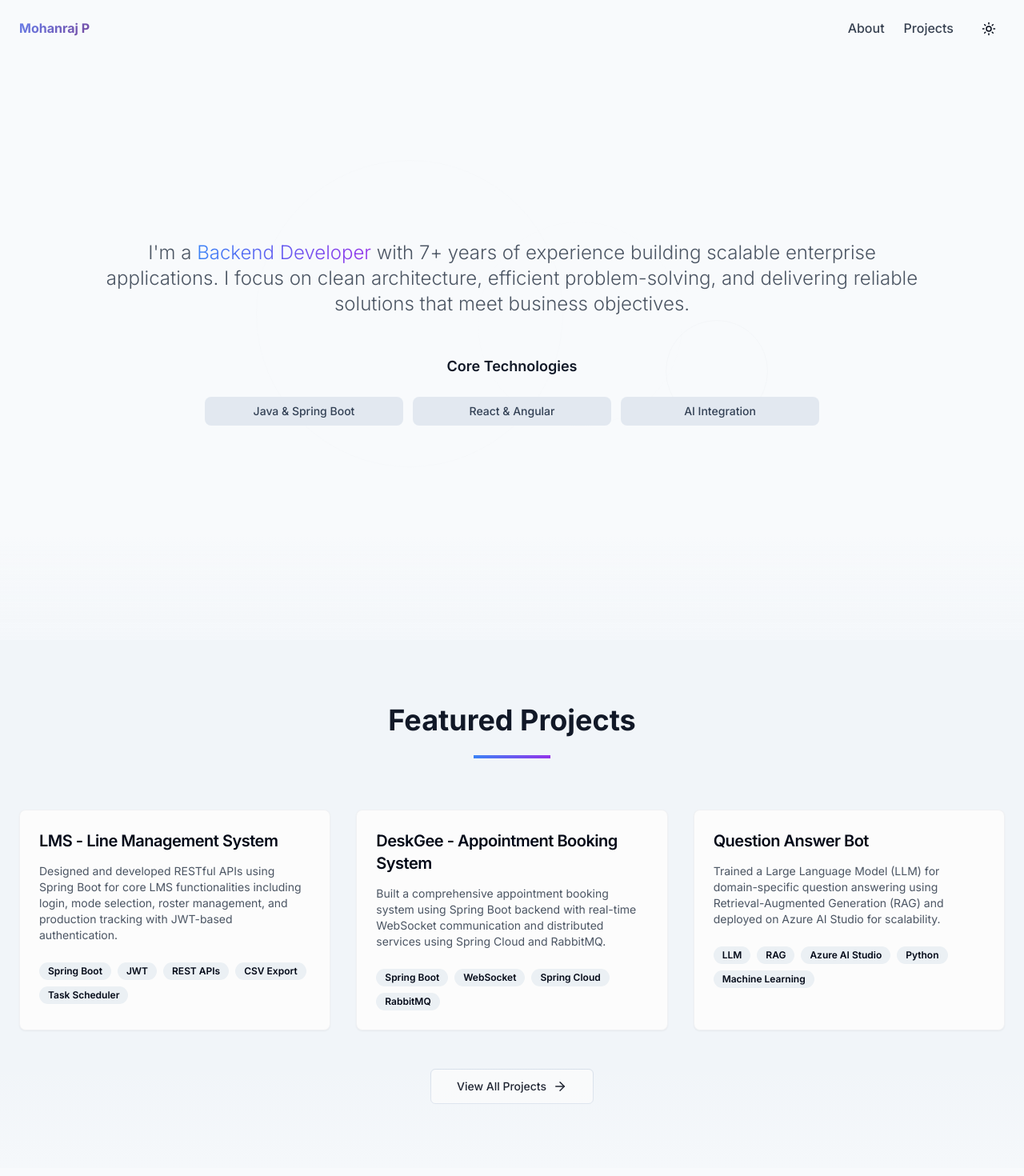
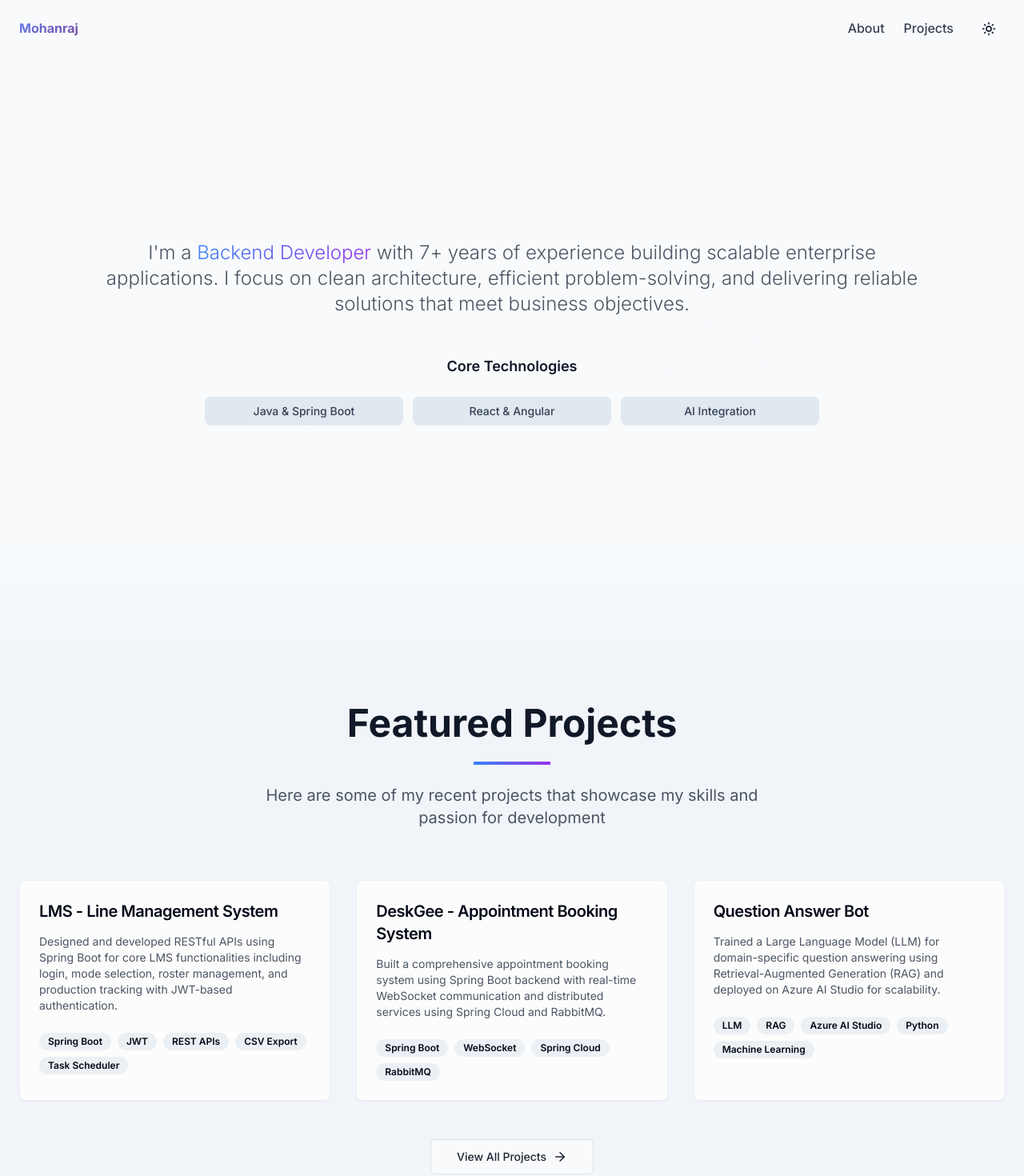
Before and after one commit to mohanraj-code/myportfolio, a React (Vite) app: page / in a window 1280 px wide. Shown: the top 1470 px of the page at 80% size. Built offline with nearby package versions, Linux system fonts and the light colour scheme.

Commit message:
Modified header and removed Parallax Section

```diff
--- a/src/components/Experience.tsx
+++ b/src/components/Experience.tsx
@@ -40,6 +40,9 @@ const Experience: React.FC = () => {
             Experience
           </h2>
           <div className="w-24 h-1 bg-gradient-to-r from-blue-500 to-purple-600 mx-auto mb-6"></div>
+          <p className="text-xl text-gray-600 dark:text-gray-300 max-w-2xl mx-auto">
+            My professional journey and career highlights
+          </p>
         </motion.div>
 
         <div className="max-w-4xl mx-auto ">
--- a/src/components/Header.tsx
+++ b/src/components/Header.tsx
@@ -90,7 +90,7 @@ const Header: React.FC = () => {
                   window.scrollTo({ top: 0, behavior: "smooth" });
                 }}
               >
-                Mohanraj P
+                Mohanraj
               </Link>
             </motion.div>
 
--- a/src/components/Hero.tsx
+++ b/src/components/Hero.tsx
@@ -1,6 +1,5 @@
 import React from 'react';
 import { motion } from "framer-motion";
-import ParallaxSection from "./ParallaxSection";
 
 const Hero: React.FC = () => {
   return (
@@ -8,35 +7,17 @@ const Hero: React.FC = () => {
       id="about"
       className="min-h-screen flex items-center justify-center bg-slate-50 dark:bg-gray-900 relative overflow-hidden pt-20 section-transition"
     >
-      {/* Parallax geometric background */}
-      <ParallaxSection
-        speed={0.2}
-        className="absolute inset-0 opacity-5 dark:opacity-10"
-      >
+      {/* Subtle geometric background */}
+      <div className="absolute inset-0 opacity-5 dark:opacity-10">
         <div className="absolute top-1/4 left-1/4 w-96 h-96 border border-gray-300 dark:border-gray-700 rounded-full"></div>
-      </ParallaxSection>
-
-      <ParallaxSection
-        speed={0.4}
-        className="absolute inset-0 opacity-5 dark:opacity-10"
-      >
         <div className="absolute bottom-1/3 right-1/3 w-64 h-64 border border-gray-200 dark:border-gray-800 rounded-full"></div>
-      </ParallaxSection>
-
-      <ParallaxSection
-        speed={0.6}
-        className="absolute inset-0 opacity-5 dark:opacity-10"
-      >
         <div className="absolute top-1/2 right-1/4 w-32 h-32 border border-gray-400 dark:border-gray-600 rounded-full"></div>
-      </ParallaxSection>
+      </div>
 
       {/* Gradient overlay for smooth transition */}
       <div className="absolute bottom-0 left-0 right-0 h-32 bg-gradient-to-t from-slate-100 dark:from-gray-800 to-transparent opacity-60 z-5"></div>
 
-      <ParallaxSection
-        speed={0.8}
-        className="container mx-auto px-6 text-center relative z-10"
-      >
+      <div className="container mx-auto px-6 text-center relative z-10">
         <motion.div
           initial={{ opacity: 0, y: 30 }}
           animate={{ opacity: 1, y: 0 }}
@@ -98,7 +79,7 @@ const Hero: React.FC = () => {
             </div>
           </motion.div>
         </motion.div>
-      </ParallaxSection>
+      </div>
     </section>
   );
 };
--- a/src/components/ParallaxSection.tsx
+++ /dev/null
@@ -1,63 +0,0 @@
-import React, { useEffect, useState } from 'react';
-
-interface ParallaxSectionProps {
-  children: React.ReactNode;
-  speed?: number; // Parallax speed multiplier (0.1 to 1.0)
-  className?: string;
-  id?: string;
-}
-
-const ParallaxSection: React.FC<ParallaxSectionProps> = ({
-  children,
-  speed = 0.5,
-  className = '',
-  id,
-}) => {
-  const [offsetY, setOffsetY] = useState(0);
-
-  useEffect(() => {
-    const handleScroll = () => {
-      const scrollTop = window.pageYOffset;
-      const element = document.getElementById(id || '');
-
-      if (element) {
-        const elementTop = element.offsetTop;
-        const elementHeight = element.offsetHeight;
-        const windowHeight = window.innerHeight;
-
-        // Calculate if element is in viewport
-        const elementBottom = elementTop + elementHeight;
-        const viewportTop = scrollTop;
-        const viewportBottom = scrollTop + windowHeight;
-
-        // Only apply parallax when element is visible
-        if (elementBottom >= viewportTop && elementTop <= viewportBottom) {
-          // Calculate parallax offset based on scroll position relative to element
-          const relativeScrollTop = scrollTop - elementTop + windowHeight;
-          const parallaxOffset = relativeScrollTop * speed;
-          setOffsetY(parallaxOffset);
-        }
-      }
-    };
-
-    window.addEventListener('scroll', handleScroll, { passive: true });
-    handleScroll(); // Initial call
-
-    return () => window.removeEventListener('scroll', handleScroll);
-  }, [speed, id]);
-
-  return (
-    <div
-      id={id}
-      className={`parallax-bg ${className}`}
-      style={{
-        transform: `translateY(${-offsetY}px) translateZ(0)`,
-        willChange: 'transform',
-      }}
-    >
-      {children}
-    </div>
-  );
-};
-
-export default ParallaxSection;
--- a/src/components/Projects.tsx
+++ b/src/components/Projects.tsx
@@ -11,7 +11,6 @@ import {
 import { Button } from "@/components/ui/button";
 import { Badge } from "@/components/ui/badge";
 import { Link } from "react-router-dom";
-import ParallaxSection from "./ParallaxSection";
 
 interface Project {
   title: string;
@@ -75,7 +74,6 @@ const Projects: React.FC = () => {
       <div className="absolute bottom-0 left-0 right-0 h-32 bg-gradient-to-t from-slate-50 dark:from-gray-900 to-transparent opacity-60 z-5"></div>
 
       <div className="container mx-auto px-6">
-        <ParallaxSection speed={0.3}>
         <motion.div
           initial={{ opacity: 0, y: 50 }}
           whileInView={{ opacity: 1, y: 0 }}
@@ -83,12 +81,15 @@ const Projects: React.FC = () => {
           viewport={{ once: true, margin: "-100px" }}
           className="text-center mb-16"
         >
-            <h3 className="text-2xl md:text-4xl font-bold text-gray-900 dark:text-gray-100 mb-6">
+          <h2 className="text-4xl md:text-5xl font-bold text-gray-900 dark:text-gray-100 mb-6">
             Featured Projects
-            </h3>
+          </h2>
           <div className="w-24 h-1 bg-gradient-to-r from-blue-500 to-purple-600 mx-auto mb-6"></div>
+          <p className="text-xl text-gray-600 dark:text-gray-300 max-w-2xl mx-auto">
+            Here are some of my recent projects that showcase my skills and
+            passion for development
+          </p>
         </motion.div>
-        </ParallaxSection>
 
         <div className="grid md:grid-cols-2 lg:grid-cols-3 gap-8">
           {featuredProjects.map((project, index) => (
--- a/src/index.css
+++ b/src/index.css
@@ -123,26 +123,10 @@ html {
   transform: translateY(0);
 }
 
-/* Enhanced parallax effect for backgrounds */
+/* Parallax effect for backgrounds */
 .parallax-bg {
   transform: translateZ(0);
   will-change: transform;
-  backface-visibility: hidden;
-  perspective: 1000px;
-  transform-style: preserve-3d;
-}
-
-/* Scroll blur transition effects */
-.scroll-blur-transition {
-  will-change: filter, transform;
-  backface-visibility: hidden;
-  perspective: 1000px;
-}
-
-/* Smooth scroll performance optimization */
-.scroll-optimized {
-  transform: translateZ(0);
-  will-change: transform, filter;
 }
 
 /* Enhanced light theme readability */
```
Lines whose indentation alone changed are shown as unchanged.
